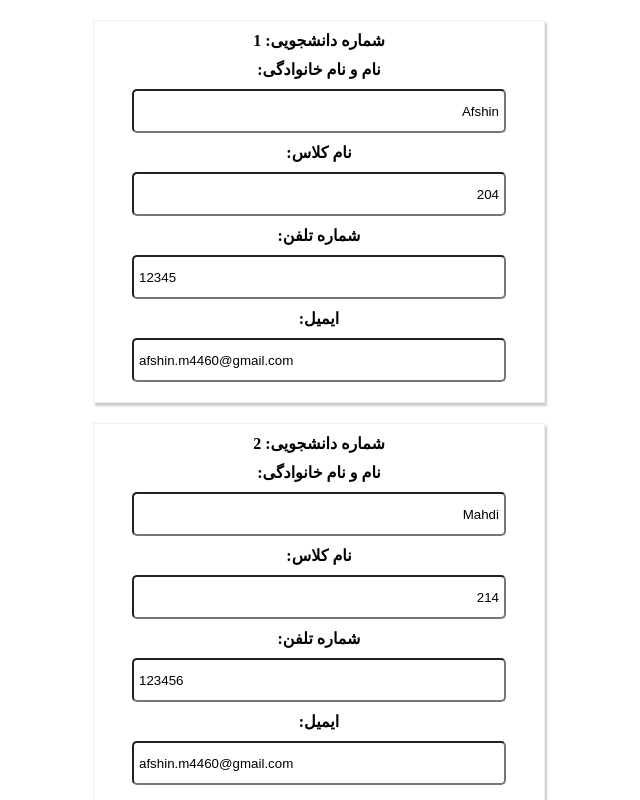
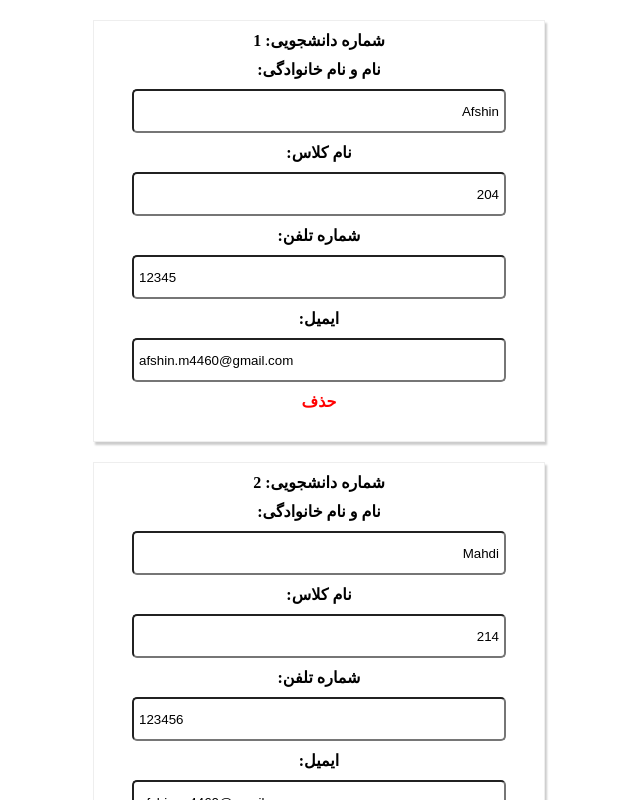
Before and after one commit to afshin4460/reactapp.ir-part2-students, a React (Create React App) app: page / in a window 1280 px wide. Shown: the top 800 px of the page, without its empty margins (321-961 px from the left). Built offline with nearby package versions, Linux system fonts and the light colour scheme.

Commit message:
delete student

```diff
--- a/src/App.jsx
+++ b/src/App.jsx
@@ -19,11 +19,20 @@ function App() {
         newStudents[studentIndex] = newStudent;
         setStudents(newStudents);
     };
+    const deleteStudent = (id) => {
+        const studentIndex = studentsState.findIndex((student) => {
+            return student.id === id;
+        });
+        const students = [...studentsState];
+        students.splice(studentIndex, 1);
+        setStudents(students);
+    };
     return (
         <div className='App'>
             <Students
                 studentsList={studentsState}
                 nameChanged={handleNameChange}
+                deleted={deleteStudent}
             />
         </div>
     );
--- a/src/components/students/student/student.jsx
+++ b/src/components/students/student/student.jsx
@@ -13,6 +13,7 @@ function Student(props) {
             <input type="number" value={props.phone} />
             <label>:ایمیل</label>
             <input type="email" value={props.email} />
+            <label style={{color: 'red', cursor: 'pointer'}} onClick={props.deleted}>حذف</label>
         </div>
     );
 }
--- a/src/components/students/students.jsx
+++ b/src/components/students/students.jsx
@@ -13,6 +13,7 @@ function Students(props) {
                 phone={student.phoneNumber}
                 email={student.email}
                 nameChanged={(event) => props.nameChanged(student.id, event)}
+                deleted={() => props.deleted(student.id)}
             />
         ))
     );
```
